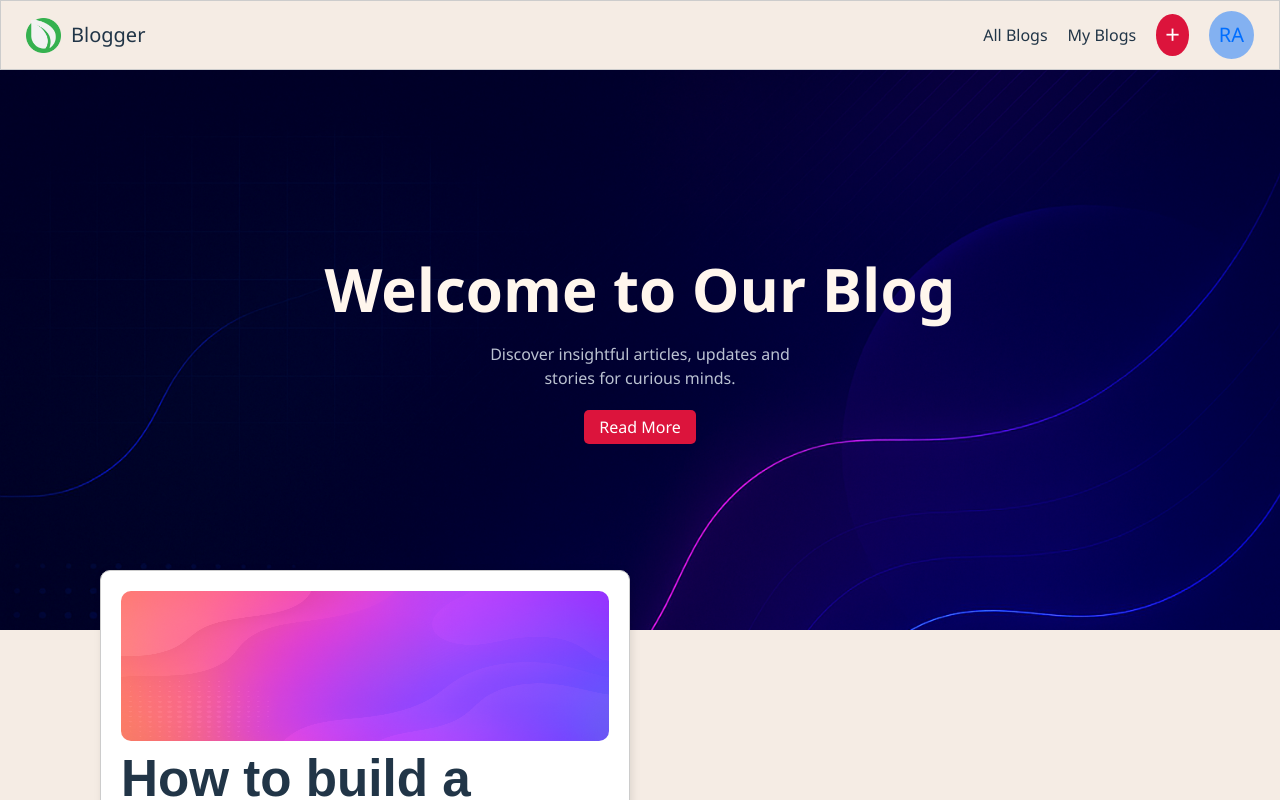
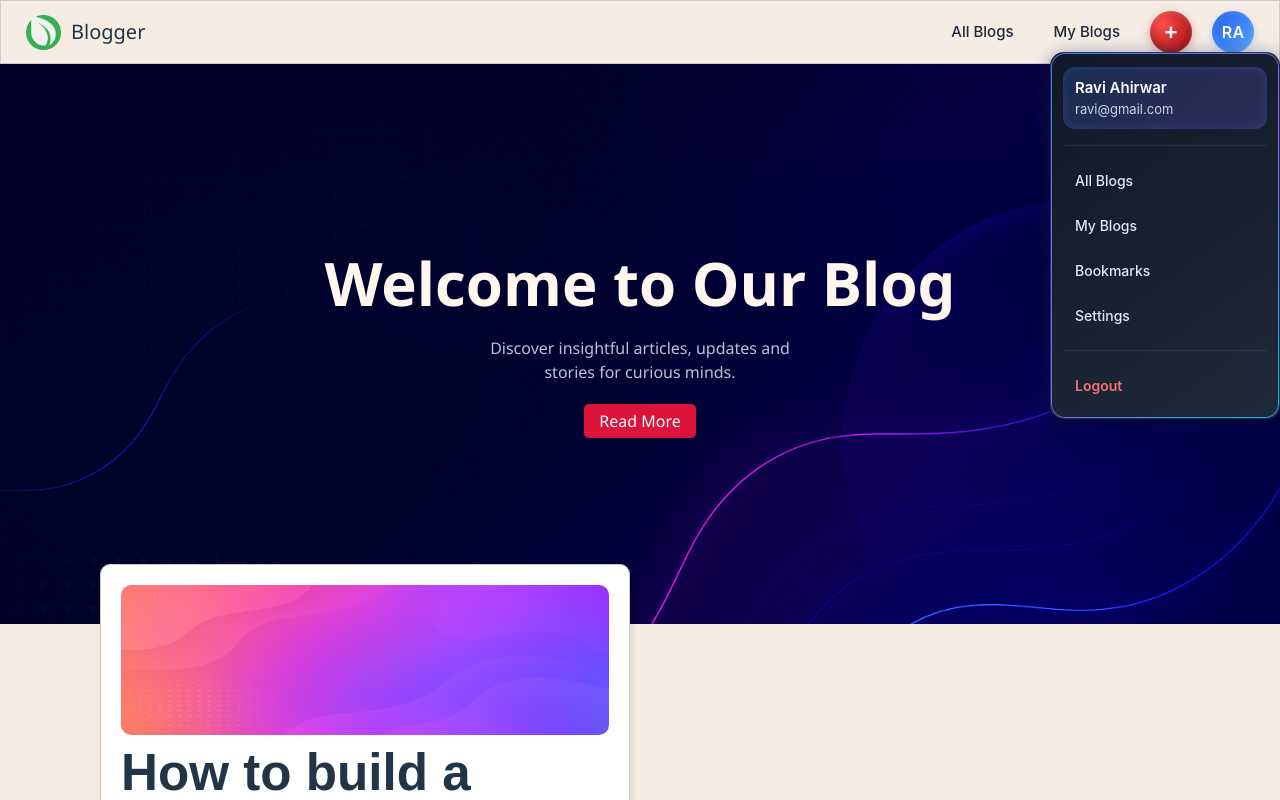
Before and after one commit to ravi9667/blog-webApp, a React app in the folder Frontend/: page /dashboard in a window 1280 px wide. Both pictures are taken after a click on the button "RA". Shown: the top 800 px of the page. Built offline with nearby package versions, Linux system fonts and the light colour scheme; the HTML template or start-up script is replaced by a standard one.

Commit message:
Ui completed, now its turn to build logic

```diff
--- a/Frontend/src/pages/Dashboard/Components/Header/Header.jsx
+++ b/Frontend/src/pages/Dashboard/Components/Header/Header.jsx
@@ -1,18 +1,18 @@
 import React, { useState } from "react";
 import logo from '../../../../assets/peercoin.png';
-import AddBlog from "./components/AddBlog/AddBlog";
+import AddBlog from "../../Components/AddBlog/AddBlog";
+import Profile from "../Profile/Profile";
 import './Header.scss';
 
 const Header = () => {
     const [showAddBlog, setShowAddBlog] = useState(false);
+    const [showProfile, setShowProfile] = useState(false);
 
-    const handleAddBlog = () => {
-        setShowAddBlog(true);
-    };
+    const handleAddBlog = () => setShowAddBlog(true);
+    const closeAddBlog = () => setShowAddBlog(false);
 
-    const closeAddBlog = () => {
-        setShowAddBlog(false);
-    };
+    const toggleProfile = () => setShowProfile(!showProfile);
+    const closeProfile = () => setShowProfile(false);
 
     return (
         <>
@@ -21,17 +21,22 @@ const Header = () => {
                     <img src={logo} alt="Blogger-logo" width={35}/>
                     <p>Blogger</p>
                 </div>
+
                 <div className="sections">
                     <button className="all-blogs">All Blogs</button>
                     <button className="my-blogs">My Blogs</button>
                     <button className="add-blog" onClick={handleAddBlog}>+</button>
-                    <button className="profile">RA</button>
+
+                    <div className="profile-wrapper">
+                        <button className="profile" onClick={toggleProfile}>RA</button>
+                        {showProfile && <Profile onClose={closeProfile} />}
+                    </div>
                 </div>
             </div>
 
             {showAddBlog && <AddBlog onClose={closeAddBlog} />}
         </>
     );
-}
+};
 
 export default Header;
--- a/Frontend/src/pages/Dashboard/Components/Header/Header.scss
+++ b/Frontend/src/pages/Dashboard/Components/Header/Header.scss
@@ -22,54 +22,123 @@
         align-items: center;
         gap: 20px;
 
-        .all-blogs {
+        .all-blogs,
+        .my-blogs {
             all: unset;
-            font-family:'Segoe UI', Tahoma, Geneva, Verdana, sans-serif;
+            font-family: 'Inter', 'Segoe UI', Tahoma, Geneva, Verdana, sans-serif;
+            font-weight: 500;
+            font-size: 15px;
+            color: #1e293b;
             cursor: pointer;
+            position: relative;
+            padding: 6px 10px;
+            border-radius: 8px;
+            transition: all 0.3s ease;
 
             &:hover {
-                opacity: 0.8;
-                text-decoration: underline;
+                background: rgba(37, 99, 235, 0.08);
+                color: #2563eb;
+            }
+
+            &:active {
+                transform: scale(0.97);
+            }
+
+            &::after {
+                content: "";
+                position: absolute;
+                bottom: 0;
+                left: 50%;
+                transform: translateX(-50%);
+                width: 0;
+                height: 2px;
+                background: linear-gradient(90deg, #2563eb, #60a5fa);
+                border-radius: 2px;
+                transition: width 0.3s ease;
+            }
+
+            &:hover::after {
+                width: 80%;
             }
         }
-        .my-blogs {
+
+
+        .add-blog {
             all: unset;
-            font-family:'Segoe UI', Tahoma, Geneva, Verdana, sans-serif;
+            display: flex;
+            align-items: center;
+            justify-content: center;
+            width: 42px;
+            height: 42px;
+            font-size: 22px;
+            font-weight: 700;
+            color: #ffffff;
+            border-radius: 50%;
             cursor: pointer;
+            background: radial-gradient(circle at 30% 30%, #ff4d4d, #b91c1c 70%);
+            box-shadow:
+                0 3px 10px rgba(185, 28, 28, 0.35),
+                inset 0 2px 4px rgba(255, 255, 255, 0.2),
+                inset 0 -2px 6px rgba(0, 0, 0, 0.25);
+            transition: all 0.25s ease;
 
             &:hover {
-                opacity: 0.8;
-                text-decoration: underline;
+                transform: translateY(-2px);
+                background: radial-gradient(circle at 30% 30%, #ff5c5c, #991b1b 70%);
+                box-shadow:
+                    0 6px 16px rgba(185, 28, 28, 0.4),
+                    inset 0 3px 5px rgba(255, 255, 255, 0.25);
+            }
+
+            &:active {
+                transform: scale(0.94);
+                box-shadow:
+                    0 2px 6px rgba(153, 27, 27, 0.4),
+                    inset 0 2px 6px rgba(255, 255, 255, 0.3);
             }
         }
-        .add-blog {
+
+
+
+
+        .profile {
             all: unset;
-            font-family: 'Franklin Gothic Medium', 'Arial Narrow', Arial, sans-serif;
-            background-color:crimson;
-            color: white;
-            font-size: 25px;
-            padding: 2px 9px;
+            width: 42px;
+            height: 42px;
+            display: flex;
+            align-items: center;
+            justify-content: center;
+
+            background: linear-gradient(135deg, #2563eb, #3b82f6, #60a5fa);
+            color: #ffffff;
+            font-family: 'Inter', 'Segoe UI', Tahoma, Geneva, Verdana, sans-serif;
+            font-size: 16px;
+            font-weight: 600;
+            letter-spacing: 0.3px;
             border-radius: 50%;
             cursor: pointer;
 
+            box-shadow:
+                0 2px 6px rgba(59, 130, 246, 0.3),
+                inset 0 0 6px rgba(255, 255, 255, 0.15);
+
+            transition: all 0.3s ease;
+
             &:hover {
-                opacity: 0.8;
+                transform: translateY(-2px) scale(1.05);
+                box-shadow:
+                    0 4px 12px rgba(59, 130, 246, 0.4),
+                    0 0 10px rgba(96, 165, 250, 0.3),
+                    inset 0 0 6px rgba(255, 255, 255, 0.25);
+            }
+
+            &:active {
+                transform: scale(0.96);
+                box-shadow:
+                    0 2px 6px rgba(37, 99, 235, 0.4),
+                    inset 0 0 8px rgba(255, 255, 255, 0.25);
             }
         }
-        .profile {
-            all: unset;
-            background-color: rgba(0, 110, 255, 0.466);
-            color: rgb(0, 110, 255);
-            padding: 9px 10px;
-            border-radius: 50%;
-            font-family: 'Segoe UI', Tahoma, Geneva, Verdana, sans-serif;
-            font-size: 20px;
-            font-weight: 500;
-            cursor: pointer;
 
-            &:hover {
-                opacity: 0.8;
-            }
-        }
     }
 }
--- /dev/null
+++ b/Frontend/src/pages/Dashboard/Components/Profile/Profile.jsx
@@ -0,0 +1,31 @@
+import React from "react";
+import "./Profile.scss";
+
+const Profile = ({ onClose }) => {
+    const handleLogout = () => {
+        alert("Logged out successfully!");
+        onClose();
+    };
+
+    return (
+        <div className="profile-menu">
+            <div className="profile-info">
+                <p className="name">Ravi Ahirwar</p>
+                <p className="email">ravi@gmail.com</p>
+            </div>
+
+            <hr />
+
+            <button className="menu-item">All Blogs</button>
+            <button className="menu-item">My Blogs</button>
+            <button className="menu-item">Bookmarks</button>
+            <button className="menu-item">Settings</button>
+
+            <hr />
+
+            <button className="logout" onClick={handleLogout}>Logout</button>
+        </div>
+    );
+};
+
+export default Profile;
--- /dev/null
+++ b/Frontend/src/pages/Dashboard/Components/Profile/Profile.scss
@@ -0,0 +1,137 @@
+.profile-menu {
+    position: absolute;
+    top: 52px;
+    right: 0;
+    width: 230px;
+    background: linear-gradient(145deg, #111827, #1e293b);
+    border: 1px solid rgba(255, 255, 255, 0.08);
+    backdrop-filter: blur(20px);
+    border-radius: 14px;
+    box-shadow:
+        0 4px 16px rgba(0, 0, 0, 0.4),
+        0 0 25px rgba(59, 130, 246, 0.15);
+    padding: 14px 12px;
+    z-index: 200;
+    animation: slideFadeIn 0.3s ease;
+    transition: all 0.3s ease;
+
+    display: flex;
+    flex-direction: column;
+    gap: 8px;
+    font-family: 'Inter', system-ui, -apple-system, sans-serif;
+    color: #f9fafb;
+
+    hr {
+        border: none;
+        border-top: 1px solid rgba(255, 255, 255, 0.08);
+        margin: 8px 0;
+    }
+
+    .profile-info {
+        text-align: left;
+        padding: 10px 12px;
+        border-radius: 12px;
+        background: linear-gradient(135deg, rgba(59, 130, 246, 0.2), rgba(139, 92, 246, 0.2));
+        box-shadow: inset 0 0 10px rgba(59, 130, 246, 0.25);
+
+        .name {
+            font-weight: 600;
+            color: #ffffff;
+            font-size: 15px;
+        }
+
+        .email {
+            font-size: 13px;
+            color: #cbd5e1;
+        }
+    }
+
+    .menu-item,
+    .logout {
+        background: none;
+        border: none;
+        text-align: left;
+        padding: 10px 12px;
+        border-radius: 10px;
+        cursor: pointer;
+        font-size: 14px;
+        font-weight: 500;
+        color: #e2e8f0;
+        transition: all 0.3s ease;
+        position: relative;
+        overflow: hidden;
+    }
+
+    .menu-item::after {
+        content: "";
+        position: absolute;
+        inset: 0;
+        background: linear-gradient(90deg, rgba(59, 130, 246, 0.15), rgba(139, 92, 246, 0.15));
+        opacity: 0;
+        transition: opacity 0.3s ease;
+        z-index: 0;
+    }
+
+    .menu-item:hover::after {
+        opacity: 1;
+    }
+
+    .menu-item:hover {
+        color: #fff;
+        transform: translateX(4px);
+        text-shadow: 0 0 8px rgba(59, 130, 246, 0.8);
+    }
+
+    .logout {
+        color: #f87171;
+        font-weight: 600;
+    }
+
+    .logout:hover {
+        color: #fff;
+        background: linear-gradient(90deg, rgba(239, 68, 68, 0.2), rgba(244, 63, 94, 0.2));
+        transform: translateX(4px);
+        text-shadow: 0 0 10px rgba(239, 68, 68, 0.8);
+    }
+}
+
+@keyframes slideFadeIn {
+    from {
+        opacity: 0;
+        transform: translateY(-10px);
+    }
+
+    to {
+        opacity: 1;
+        transform: translateY(0);
+    }
+}
+
+/* Glowing border animation */
+.profile-menu::before {
+    content: "";
+    position: absolute;
+    inset: 0;
+    border-radius: 14px;
+    padding: 1px;
+    background: linear-gradient(135deg, #3b82f6, #8b5cf6, #06b6d4);
+    mask: linear-gradient(#fff 0 0) content-box, linear-gradient(#fff 0 0);
+    mask-composite: exclude;
+    -webkit-mask-composite: destination-out;
+    pointer-events: none;
+    animation: borderGlow 4s linear infinite;
+}
+
+@keyframes borderGlow {
+    0% {
+        background-position: 0% 50%;
+    }
+
+    50% {
+        background-position: 100% 50%;
+    }
+
+    100% {
+        background-position: 0% 50%;
+    }
+}
```
Also changed, not shown: Frontend/src/pages/Dashboard/Components/AddBlog/AddBlog.jsx (renamed from Frontend/src/pages/Dashboard/Components/Header/components/AddBlog/AddBlog.jsx), Frontend/src/pages/Dashboard/Components/AddBlog/AddBlog.scss (renamed from Frontend/src/pages/Dashboard/Components/Header/components/AddBlog/AddBlog.scss).
